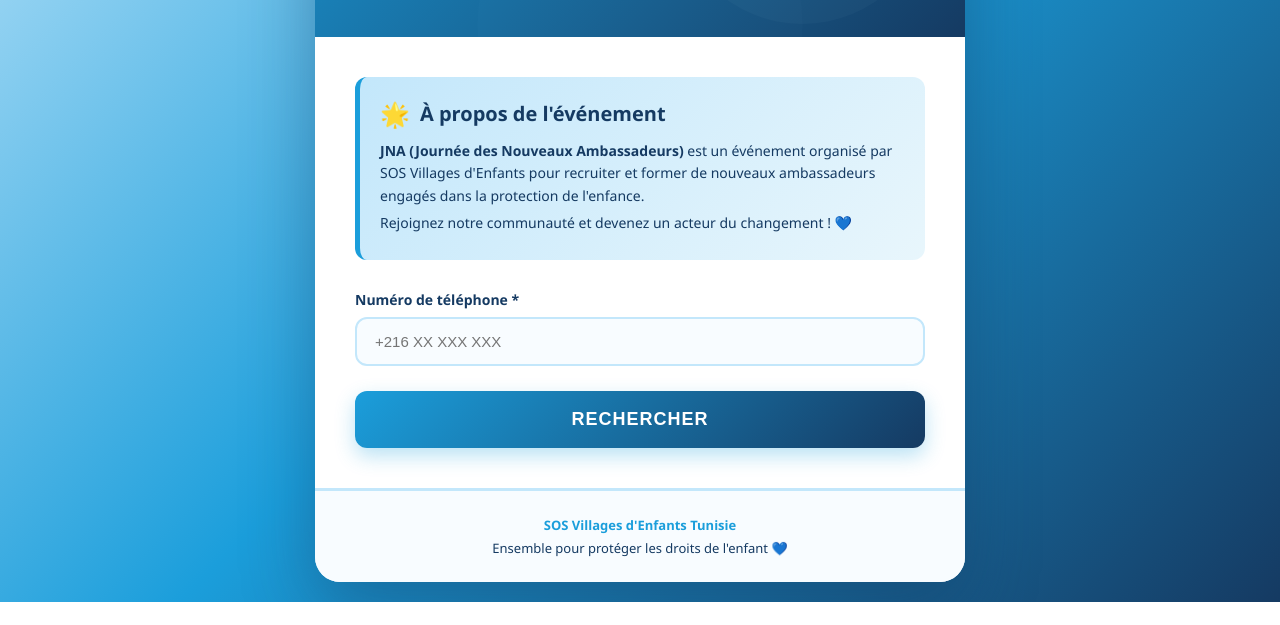
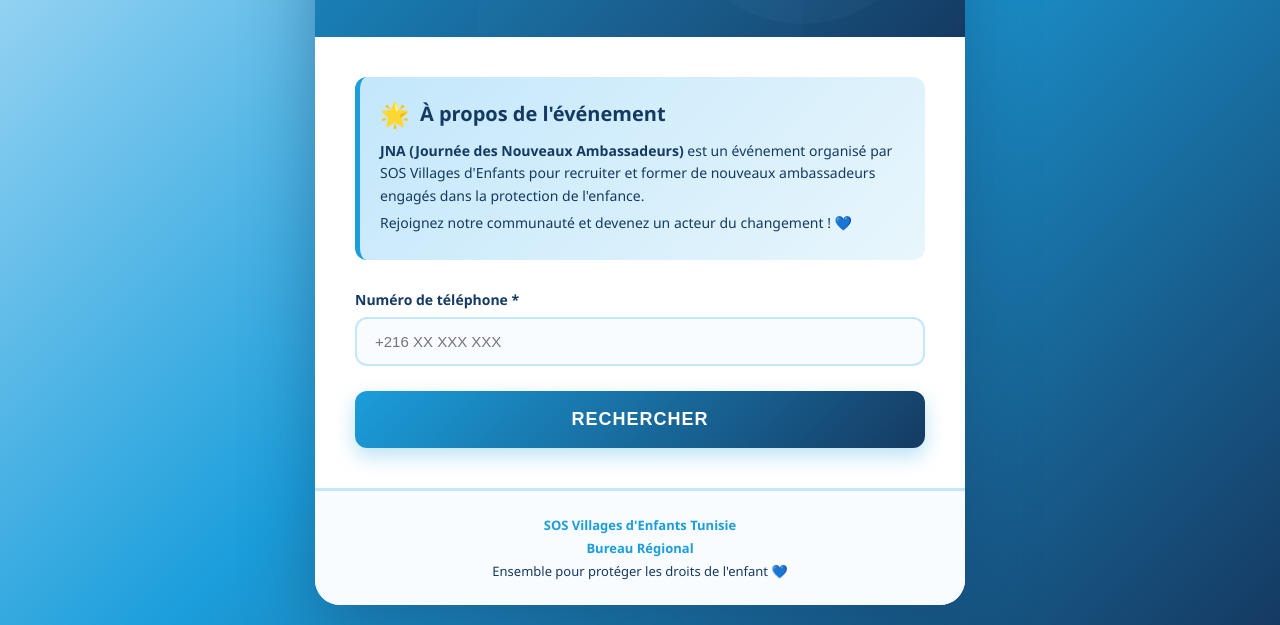
Before and after one commit to ghaylen1/jna-registration, a website: page index.html in a window 1280 px wide. Shown: the part 321-946 px from the top of the page. Before the commit the page ends 923 px from the top, so only its background shows below. Drawn offline with Linux system fonts and the light colour scheme.

Commit message:
Add link to Bureau Régional in footer

```diff
--- a/index.html
+++ b/index.html
@@ -110,6 +110,7 @@
 
         <div class="footer">
             <p><strong><a href="https://sosve.tn" target="_blank" rel="noopener noreferrer">SOS Villages d'Enfants Tunisie</a></strong></p>
+            <p><strong><a href="https://bureau-regional-sahel.netlify.app/" target="_blank" rel="noopener noreferrer">Bureau Régional</a></strong></p>
             <p>Ensemble pour protéger les droits de l'enfant 💙</p>
         </div>
     </div>
```
